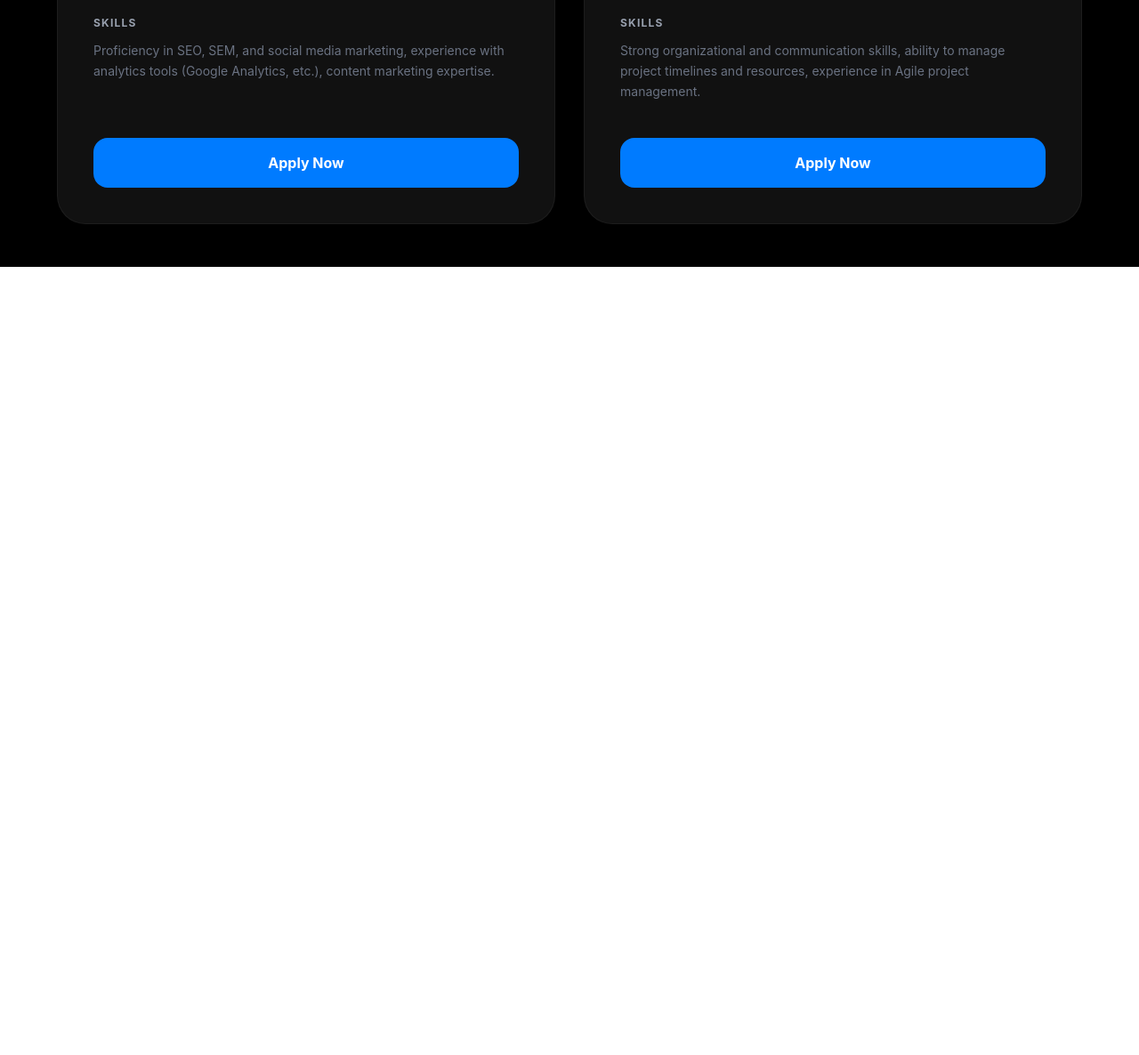
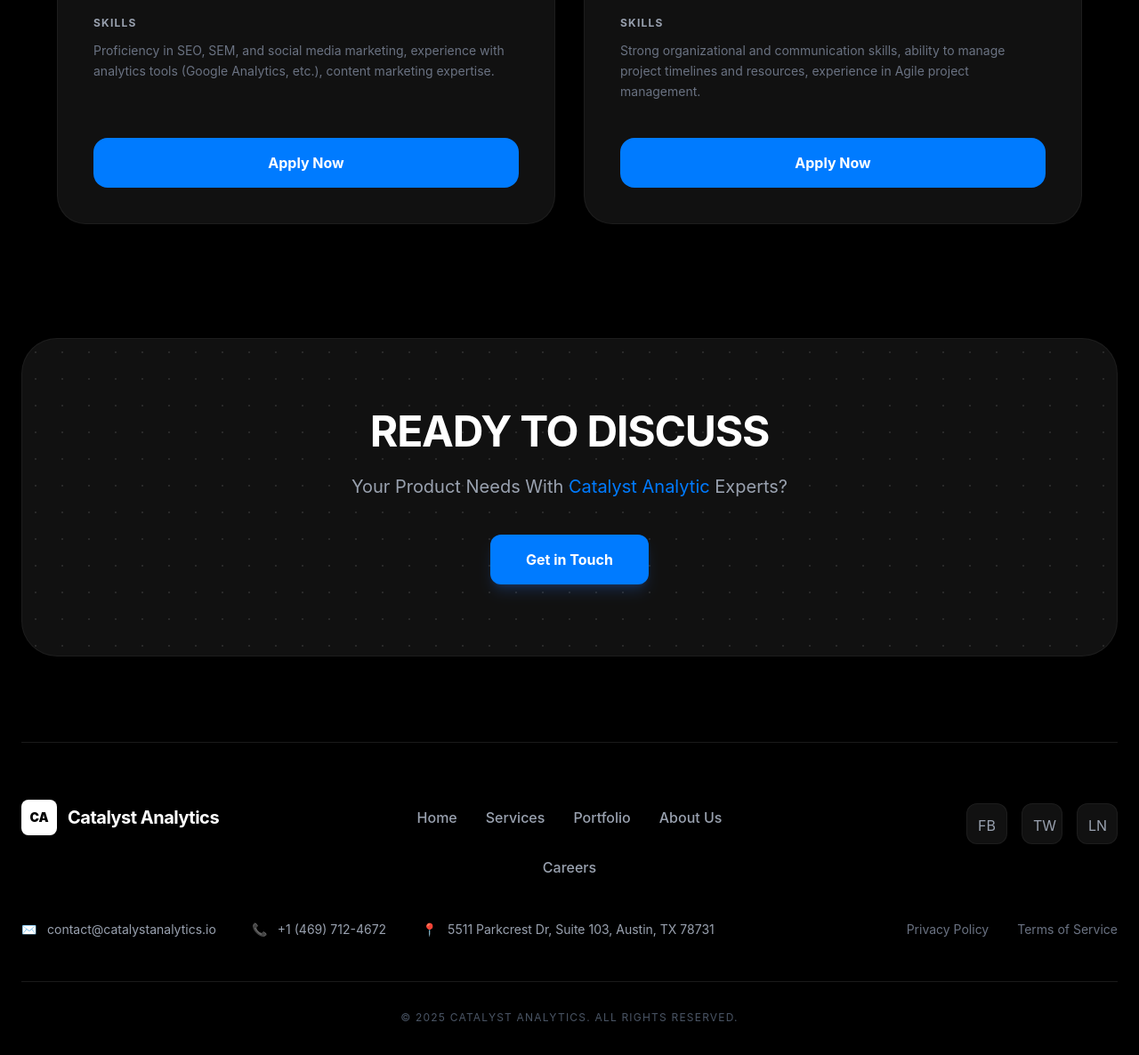
Before and after one commit to muhammadzoirov40-crypto/grup-6-git, a website: page src/munis.html in a window 1280 px wide. Shown: the part 1831-3017 px from the top of the page at 89% size. Before the commit the page ends 2131 px from the top, so only its background shows below. Drawn offline with nearby package versions, Linux system fonts and the light colour scheme; files that its build step writes are made by us from their sources.

Commit message:
commit munis3

```diff
--- a/src/munis.html
+++ b/src/munis.html
@@ -211,5 +211,75 @@
 
   </div>
 </div>
+<footer class="bg-black text-white font-sans pt-20 pb-10 px-6">
+  <div class="max-w-7xl mx-auto">
+
+    <div class="relative bg-[#111111] border border-white/5 rounded-[40px] p-12 md:p-20 text-center overflow-hidden mb-24">
+      <div class="absolute inset-0 opacity-10 pointer-events-none" style="background-image: radial-gradient(#ffffff 1px, transparent 1px); background-size: 30px 30px;"></div>
+      <div class="relative z-10">
+        <h2 class="text-3xl md:text-5xl font-bold mb-6 tracking-tight uppercase">Ready to discuss</h2>
+        <p class="text-gray-400 text-lg md:text-xl mb-10">
+          Your Product Needs With <span class="text-[#007BFF]">Catalyst Analytic</span> Experts?
+        </p>
+        <button class="bg-[#007BFF] hover:bg-blue-600 px-10 py-4 rounded-xl font-bold transition-all shadow-lg shadow-blue-500/20 active:scale-95">
+          Get in Touch
+        </button>
+      </div>
+    </div>
+
+    <div class="grid grid-cols-1 md:grid-cols-3 gap-12 items-start border-t border-white/10 pt-16 pb-12">
+      <div class="space-y-6">
+        <div class="flex items-center gap-3">
+          <div class="w-10 h-10 bg-white rounded-lg flex items-center justify-center font-black text-black text-sm">CA</div>
+          <span class="text-xl font-bold tracking-tight">Catalyst Analytics</span>
+        </div>
+      </div>
+
+      <nav class="flex flex-wrap justify-center gap-6 md:gap-8 text-gray-400 font-medium pt-2">
+        <a href="#" class="hover:text-white transition">Home</a>
+        <a href="#" class="hover:text-white transition">Services</a>
+        <a href="#" class="hover:text-white transition">Portfolio</a>
+        <a href="#" class="hover:text-white transition">About Us</a>
+        <a href="#" class="hover:text-white transition">Careers</a>
+      </nav>
+
+      <div class="flex justify-center md:justify-end gap-4 pt-1">
+        <a href="#" class="p-3 bg-[#111111] border border-white/5 rounded-xl hover:bg-blue-600/10 transition group">
+          <div class="w-5 h-5 text-gray-400 group-hover:text-blue-500">FB</div>
+        </a>
+        <a href="#" class="p-3 bg-[#111111] border border-white/5 rounded-xl hover:bg-blue-600/10 transition group">
+          <div class="w-5 h-5 text-gray-400 group-hover:text-blue-500">TW</div>
+        </a>
+        <a href="#" class="p-3 bg-[#111111] border border-white/5 rounded-xl hover:bg-blue-600/10 transition group">
+          <div class="w-5 h-5 text-gray-400 group-hover:text-blue-500">LN</div>
+        </a>
+      </div>
+    </div>
+
+    <div class="flex flex-col md:flex-row justify-between items-center gap-6 border-b border-white/10 pb-12 mb-8">
+      <div class="flex flex-col md:flex-row gap-6 md:gap-10 text-sm text-gray-400">
+        <div class="flex items-center gap-3 hover:text-white transition cursor-pointer">
+          <span class="text-blue-500">✉</span> contact@catalystanalytics.io
+        </div>
+        <div class="flex items-center gap-3 hover:text-white transition cursor-pointer">
+          <span class="text-blue-500">📞</span> +1 (469) 712-4672
+        </div>
+        <div class="flex items-center gap-3 hover:text-white transition cursor-pointer">
+          <span class="text-blue-500">📍</span> 5511 Parkcrest Dr, Suite 103, Austin, TX 78731
+        </div>
+      </div>
+      <div class="flex gap-8 text-sm text-gray-500">
+        <a href="#" class="hover:text-white">Privacy Policy</a>
+        <a href="#" class="hover:text-white">Terms of Service</a>
+      </div>
+    </div>
+
+    <div class="text-center text-gray-600 text-xs tracking-widest uppercase">
+      © 2025 Catalyst Analytics. All rights reserved.
+    </div>
+
+  </div>
+</footer>
+
 </body>
 </html>
```
